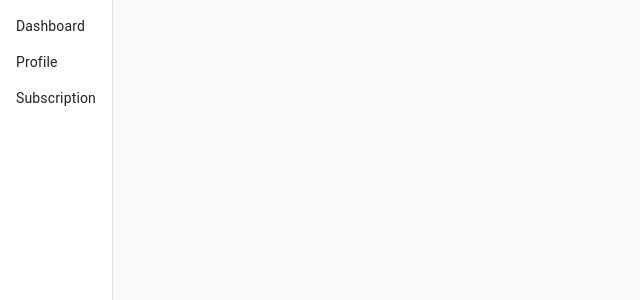
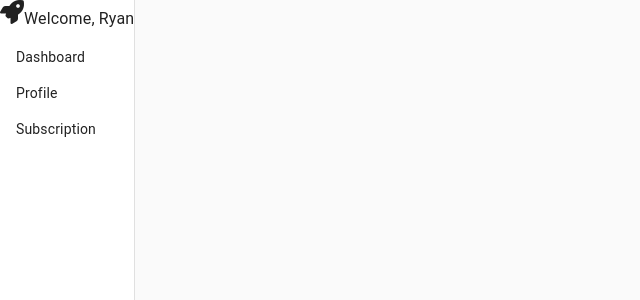
Before and after one commit to chungleee/underground-dance, a React (Create React App) app: page / in a window 1280 px wide. Shown: the top 300 px of the page, without its empty margins (0-640 px from the left). Built offline with nearby package versions, Linux system fonts and the light colour scheme.

Commit message:
welcome msg

```diff
--- a/src/pages/Dashboard.js
+++ b/src/pages/Dashboard.js
@@ -1,10 +1,14 @@
 import React from "react";
-import { Drawer, List, ListItem } from "@material-ui/core";
+import { Drawer, Icon, List, ListItem, Typography } from "@material-ui/core";
 
 const Dashboard = () => {
   return (
     <>
       <Drawer variant="permanent" anchor="left">
+        <Typography>
+          <Icon className="fas fa-rocket" />
+          Welcome, Ryan
+        </Typography>
         <List>
           <ListItem>Dashboard</ListItem>
           <ListItem>Profile</ListItem>
```
